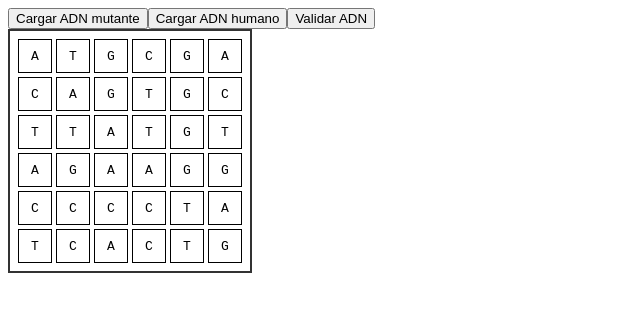
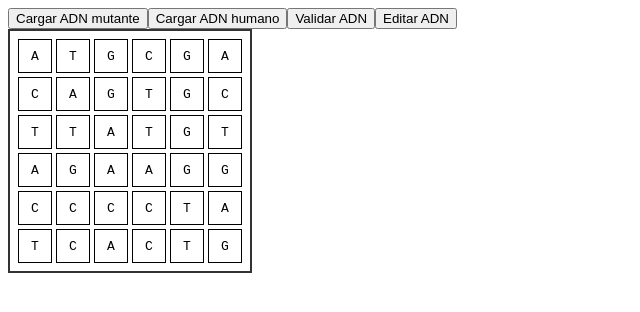
Before and after one commit to dejeloper/SETI_detector-mutantes, an Angular app: page / in a window 1280 px wide. Shown: the top 312 px of the page, without its empty margins (0-640 px from the left). Built offline with nearby package versions, Linux system fonts and the light colour scheme.

Commit message:
feat(buttons): add edit toggle button for DNA grid

```diff
--- a/src/app/components/buttons/buttons.html
+++ b/src/app/components/buttons/buttons.html
@@ -1,3 +1,4 @@
 <button type="button" (click)="onLoadMutant()">Cargar ADN mutante</button>
 <button type="button" (click)="onLoadHuman()">Cargar ADN humano</button>
 <button type="button" (click)="onValidate()">Validar ADN</button>
+<button type="button" (click)="onEdit()">{{ editing() ? 'Guardar' : 'Editar ADN' }}</button>
--- a/src/app/components/buttons/buttons.ts
+++ b/src/app/components/buttons/buttons.ts
@@ -1,4 +1,4 @@
-import {Component, output} from '@angular/core';
+import {Component, input, output} from '@angular/core';
 
 @Component({
   selector: 'app-buttons',
@@ -6,9 +6,12 @@ import {Component, output} from '@angular/core';
   styleUrl: './buttons.css'
 })
 export class Buttons {
+  editing = input<boolean>(false);
+
   loadMutant = output<void>();
   loadHuman = output<void>();
   validate = output<void>();
+  edit = output<void>();
 
   protected onLoadMutant(): void {
     this.loadMutant.emit();
@@ -21,4 +24,8 @@ export class Buttons {
   protected onValidate(): void {
     this.validate.emit();
   }
+
+  protected onEdit(): void {
+    this.edit.emit();
+  }
 }
```
